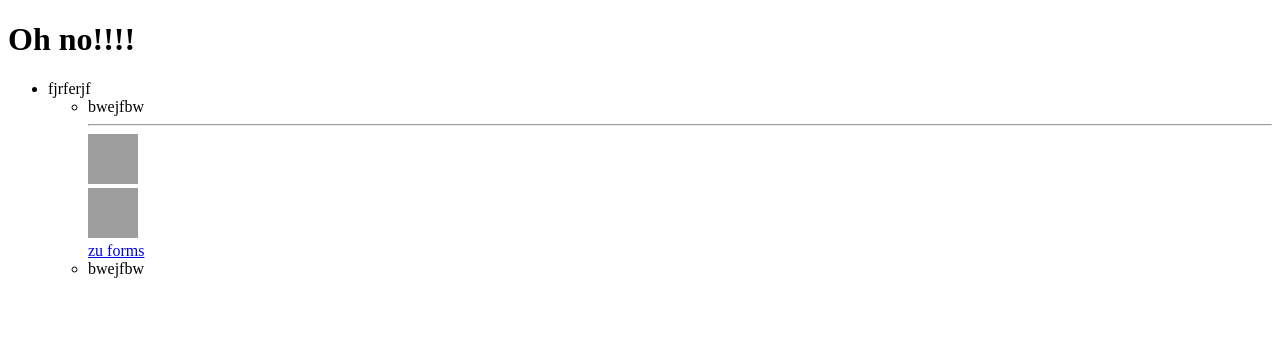
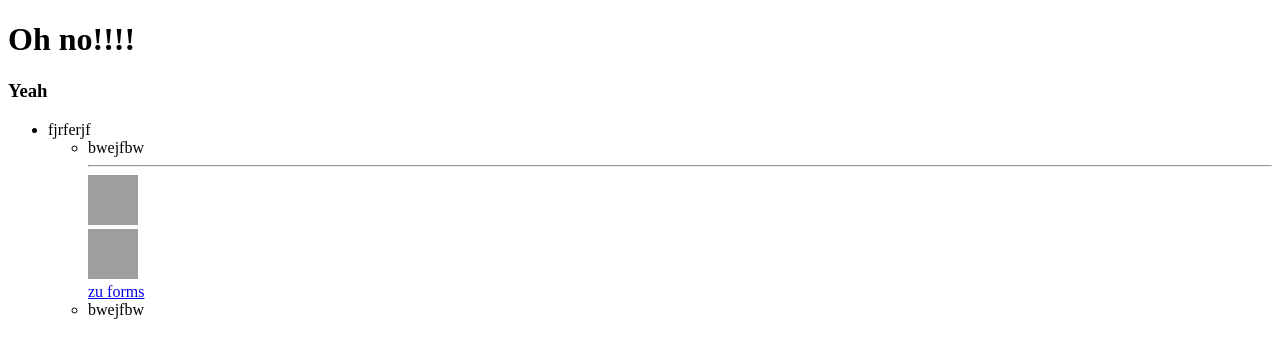
Before and after one commit to devgitdev/backgrou, a plain HTML site: page index.html in a window 1280 px wide. Drawn offline with Linux system fonts and the light colour scheme; grey boxes are pictures that could not be loaded.

Commit message:
Chnage H3

```diff
--- a/index.html
+++ b/index.html
@@ -5,7 +5,7 @@
 	</head>
 	<body>
 		<h1>Oh no!!!!</h1>
-
+		<h3>Yeah</h3>
 		<ul>
 			<li>fjrferjf</li>
 			<ul>
```
